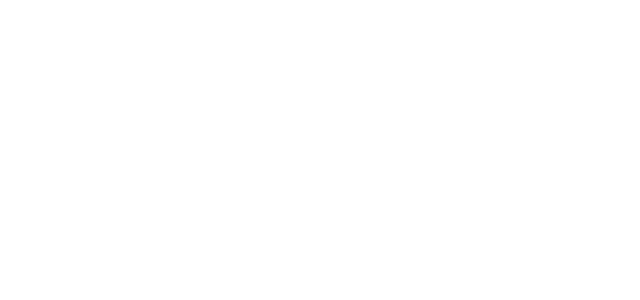
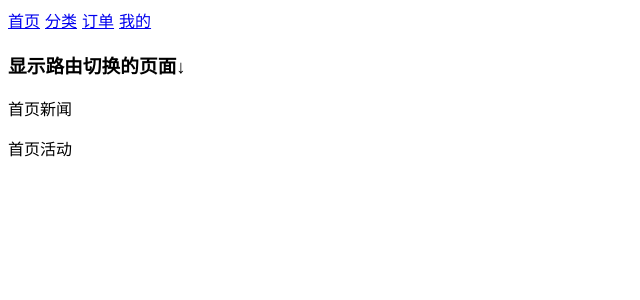
Before and after one commit to ImssyTnT/Vue, a Vue app: page /#/home in a window 1280 px wide. Shown: the top 300 px of the page, without its empty margins (0-640 px from the left). Built offline with nearby package versions, Linux system fonts and the light colour scheme.

Commit message:
完成了页面切换

```diff
--- a/package.json
+++ b/package.json
@@ -9,7 +9,8 @@
   },
   "dependencies": {
     "core-js": "^3.8.3",
-    "vue": "^2.6.14"
+    "vue": "^2.6.14",
+    "vue-router": "3.5.1"
   },
   "devDependencies": {
     "@babel/core": "^7.12.16",
--- a/src/App.vue
+++ b/src/App.vue
@@ -1,9 +1,24 @@
 <template>
-  <div></div>
+  <div>
+    <router-link to="/home">首页</router-link>
+    <router-link to="/sort">分类</router-link>
+    <router-link to="/price">订单</router-link>
+    <router-link to="/user">我的</router-link>
+    <h3>显示路由切换的页面↓</h3>
+    <div>
+      <router-view></router-view>
+    </div>
+  </div>
 </template>
 
 <script>
-export default {};
+export default {
+  created() {},
+};
 </script>
 
-<style></style>
+<style scoped>
+a {
+  margin-right: 5px;
+}
+</style>
--- a/src/main.js
+++ b/src/main.js
@@ -1,8 +1,11 @@
-import Vue from 'vue'
-import App from './App.vue'
-
-Vue.config.productionTip = false
-
+import Vue from 'vue';
+import App from './App.vue';
+import VueRouter from 'vue-router';
+import routes from './router/index';
+Vue.use(VueRouter);
+Vue.config.productionTip = false;
+const router = new VueRouter({ routes });
 new Vue({
-  render: h => h(App),
-}).$mount('#app')
+  render: (h) => h(App),
+  router,
+}).$mount('#app');
--- /dev/null
+++ b/src/views/MyHome.vue
@@ -0,0 +1,12 @@
+<template>
+  <div>
+    <p>首页新闻</p>
+    <p>首页活动</p>
+  </div>
+</template>
+
+<script>
+export default {};
+</script>
+
+<style></style>
--- /dev/null
+++ b/src/views/MyPrice.vue
@@ -0,0 +1,12 @@
+<template>
+  <div>
+    <p>拼团订单</p>
+    <p>购物车查看</p>
+  </div>
+</template>
+
+<script>
+export default {};
+</script>
+
+<style></style>
--- /dev/null
+++ b/src/views/MySort.vue
@@ -0,0 +1,12 @@
+<template>
+  <div>
+    <p>喜剧分类</p>
+    <p>动漫分类</p>
+  </div>
+</template>
+
+<script>
+export default {};
+</script>
+
+<style></style>
--- /dev/null
+++ b/src/views/MyUser.vue
@@ -0,0 +1,12 @@
+<template>
+  <div>
+    <p>个人积分</p>
+    <p>团购积分</p>
+  </div>
+</template>
+
+<script>
+export default {};
+</script>
+
+<style></style>
--- a/vue.config.js
+++ b/vue.config.js
@@ -1,4 +1,8 @@
-const { defineConfig } = require('@vue/cli-service')
+const { defineConfig } = require('@vue/cli-service');
 module.exports = defineConfig({
-  transpileDependencies: true
-})
+  transpileDependencies: true,
+  lintOnSave: false,
+  devServer: {
+    open: true,
+  },
+});
```
Also changed, not shown: src/router/index.js (added, +14 -0 lines), 1 other file (tests, documents, lock files or other folders).
